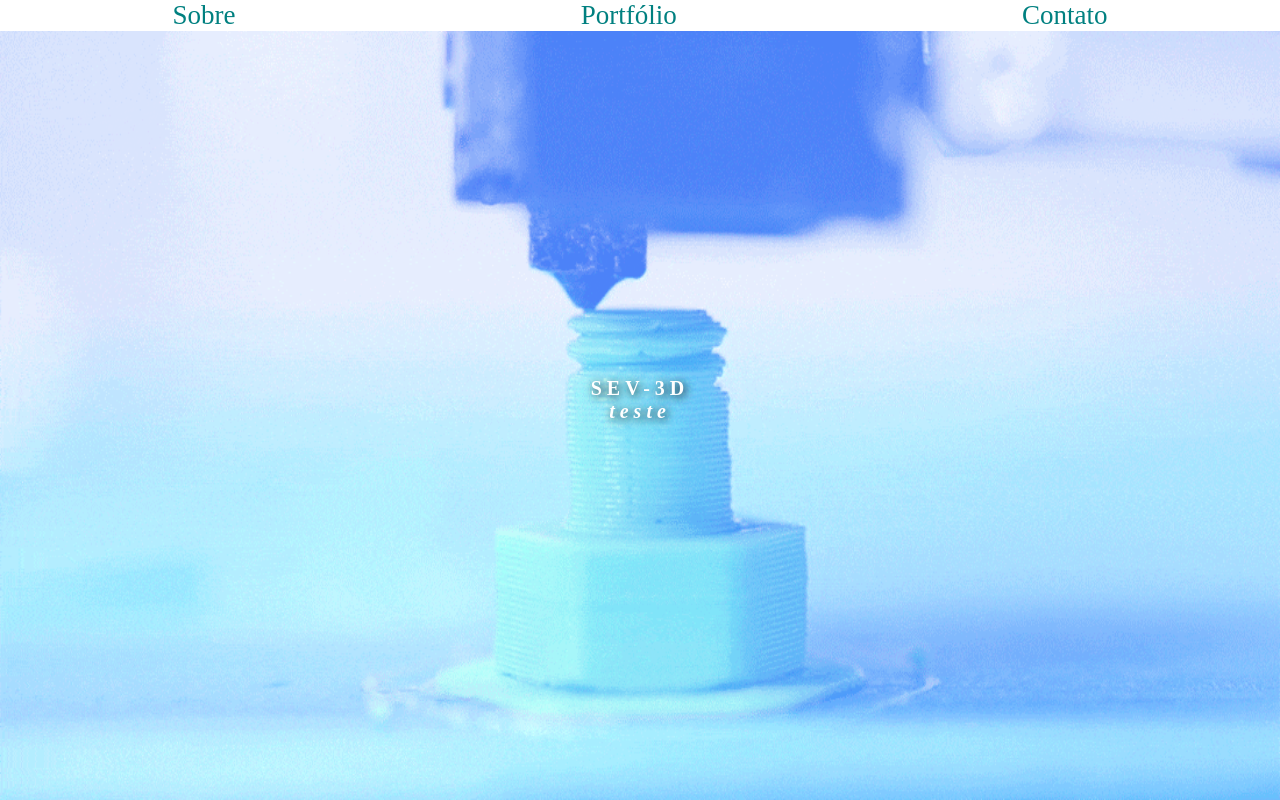
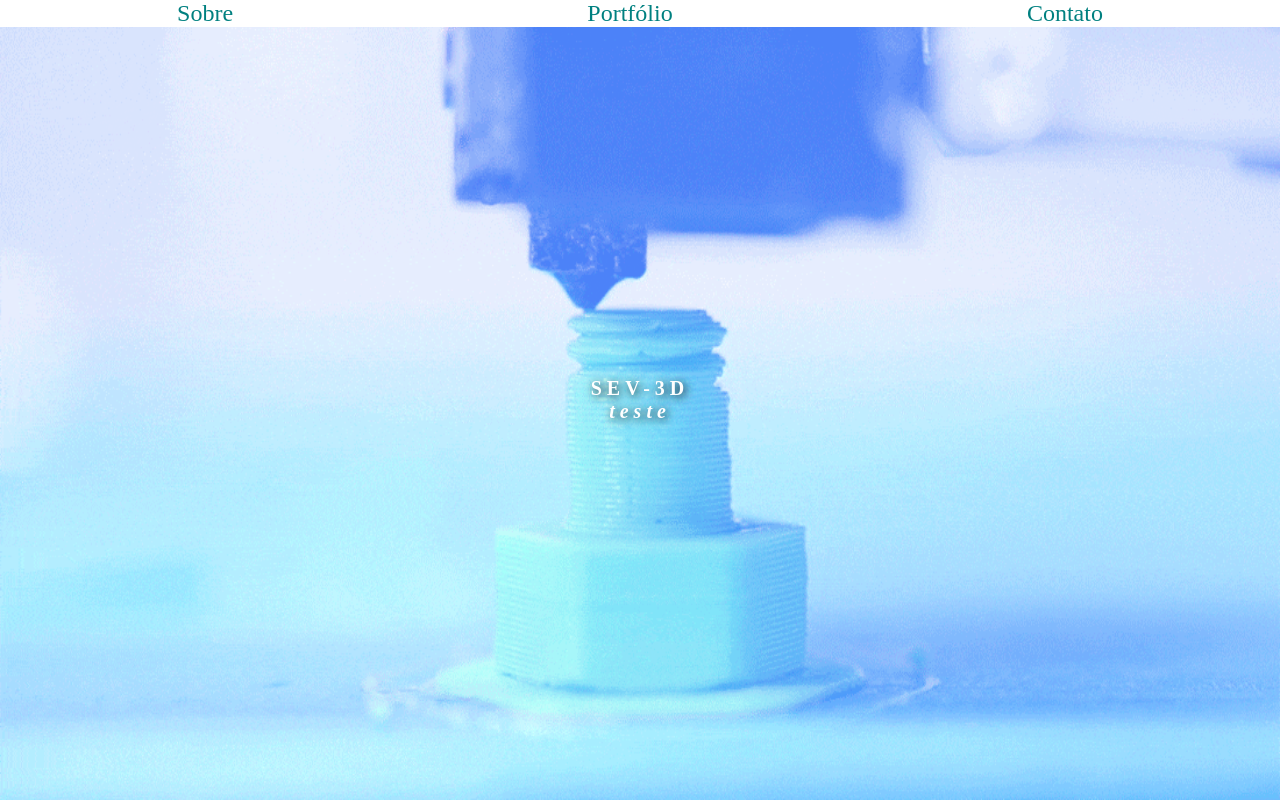
Before and after one commit to sev-3d/site, a plain HTML site: page index.html in a window 1280 px wide. Drawn offline with Linux system fonts and the light colour scheme.

Commit message:
Add files via upload

```diff
--- a/css/estilos.css
+++ b/css/estilos.css
@@ -13,12 +13,12 @@ background-size: 100% 100%;
 @media (min-width: 300px) {
 body{
 
-font-size: 15px;
+font-size: 12px;
 }
 }
 @media (min-width: 600px) {
 body{
-font-size: 18px;
+font-size: 16px;
 }
 }
 
```
